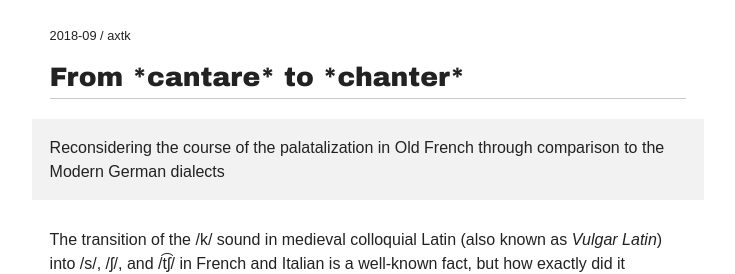
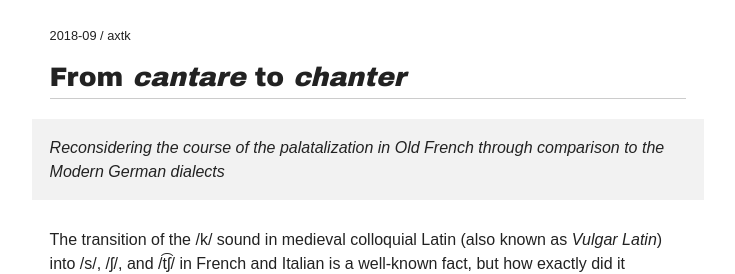
Before and after one commit to axtk/axtk.github.io, a Jekyll site: the page built from palatalization_in_Old_French.md, in a window 1280 px wide. Shown: the top 274 px of the page, without its empty margins (272-1007 px from the left). Built offline with Jekyll 4.4.1, drawn with Linux system fonts in a browser that asks for light colours; our own code applies the rules of GitHub Pages for plain Markdown files.

Commit message:
minor update

```diff
--- a/css/plain.css
+++ b/css/plain.css
@@ -82,6 +82,7 @@ h4 {
 }
 .abstract,
 [role="doc-abstract"] {
+    font-style: italic;
     background: rgba(0, 0, 0, .05);
     padding: var(--abstract-padding);
     margin: 1.25em calc(-1*var(--abstract-padding)) 1.75em;
--- a/palatalization_in_Old_French.md
+++ b/palatalization_in_Old_French.md
@@ -1,6 +1,6 @@
 ---
 date: 2018-09
-title: From *cantare* to *chanter*
+title: From <i>cantare</i> to <i>chanter</i>
 abstract: Reconsidering the course of the palatalization in Old French through comparison to the Modern German dialects
 ---
 
```
